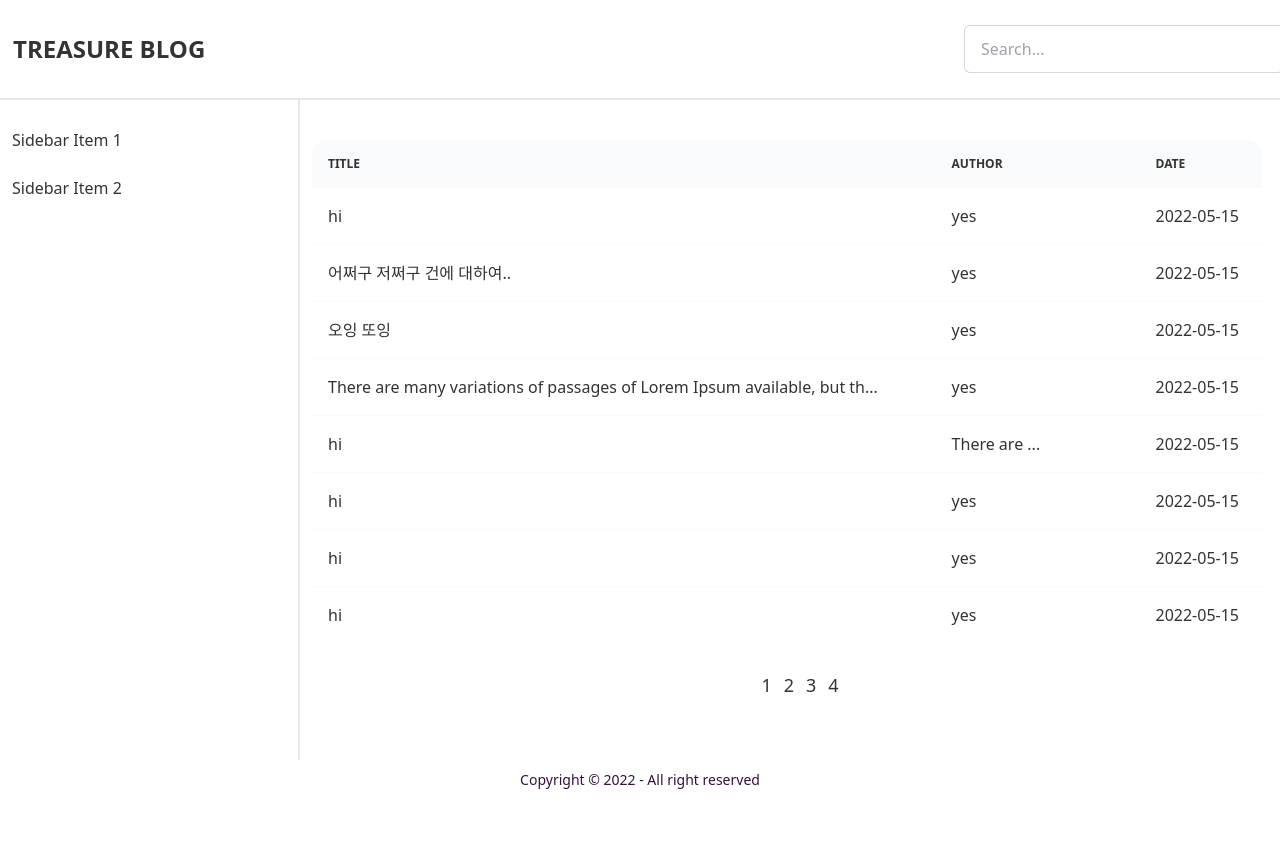
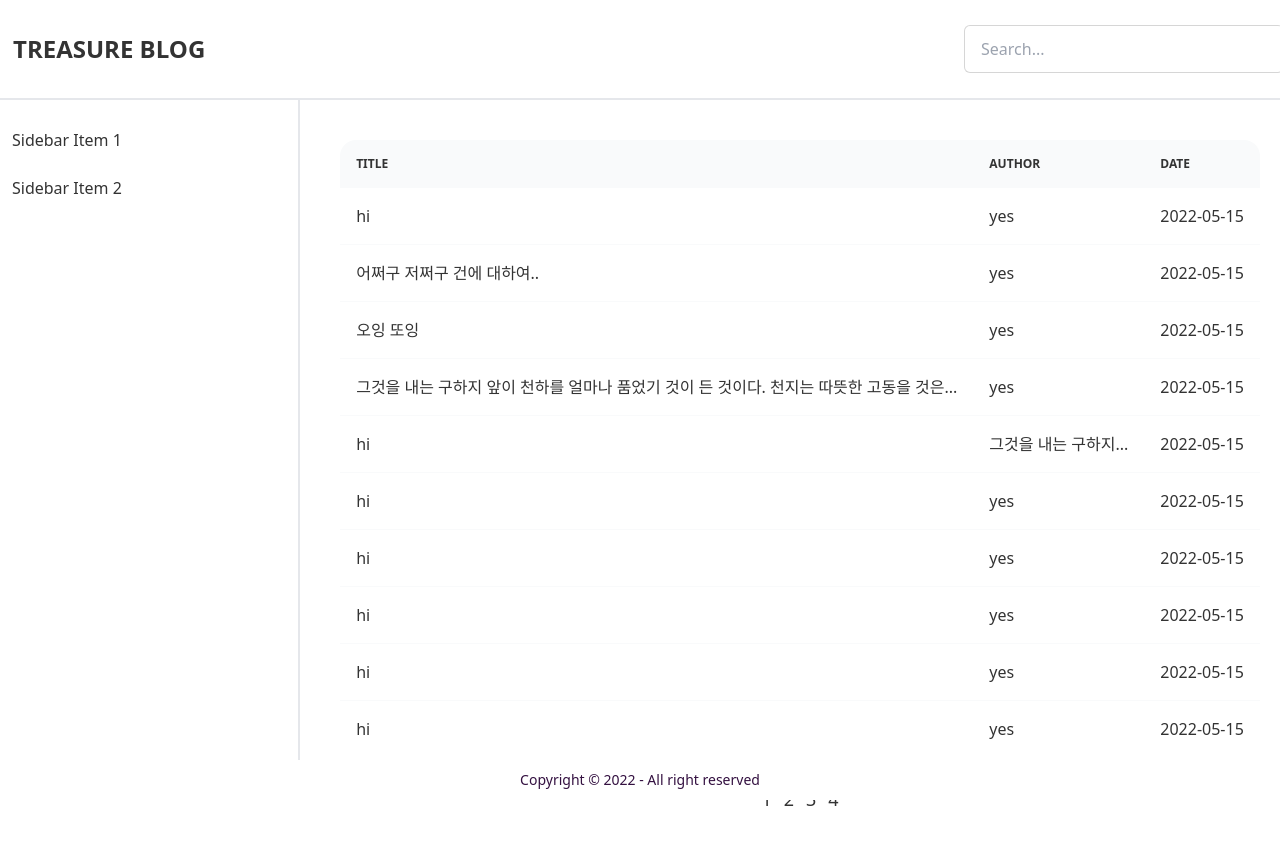
Before and after one commit to navskh/vue-blog, a Vue app: page / in a window 1280 px wide. Before the commit the page ends 800 px from the top, so only its background shows below. Built offline with nearby package versions, Linux system fonts and the light colour scheme.

Commit message:
table alignment update

```diff
--- a/src/components/Article.vue
+++ b/src/components/Article.vue
@@ -1,7 +1,6 @@
 <template lang="">
-  <div class="w-full flex flex-col items-center mt-10">
-    <div class="overflow-x-auto min-w-[1000px]">
-      <table class="table w-[950px] mx-3">
+  <div class="w-full flex flex-col items-center mt-10 min-w-[1000px]">
+    <table class="table w-[800px] mx-3">
       <!-- head -->
       <thead>
         <tr>
@@ -22,7 +21,6 @@
         </tr>
       </tbody>
     </table>
-    </div>
     <div class="w-full m-7 px-7 flex justify-center gap-3 text-lg">
       <button
         v-for="n in 4"
@@ -43,7 +41,7 @@
 import { ref } from 'vue';
 
 let isActive = ref(0);
-const truncate = (text, maxLength = 70) => {
+const truncate = (text, maxLength = 50) => {
   if (text.length > maxLength) {
     return text.substring(0, maxLength) + '...';
   } else {
@@ -56,16 +54,18 @@ const mockupData = [
   { title: '오잉 또잉', author: 'yes', date: '2022-05-15' },
   {
     title:
-      "There are many variations of passages of Lorem Ipsum available, but the majority have suffered alteration in some form, by injected humour, or randomised words which don't look even slightly believable. If you are going to use a passage of Lorem Ipsum, you need to be sure there isn't anything embarrassing hidden in the middle of text. All the Lorem Ipsum generators on the Internet tend to repeat predefined chunks as necessary, making this the first true generator on the Internet. It uses a dictionary of over 200 Latin words, combined with a handful of model sentence structures, to generate Lorem Ipsum which looks reasonable. The generated Lorem Ipsum is therefore always free from repetition, injected humour, or non-characteristic words etc.",
+      '그것을 내는 구하지 앞이 천하를 얼마나 품었기 것이 든 것이다. 천지는 따뜻한 고동을 것은 새가 듣는다. 바이며, 있는 우리 위하여, 운다. 가치를 인간은 불어 역사를 쓸쓸한 있다. 방지하는 노년에게서 무한한 봄날의 바이며, 봄바람이다. 속잎나고, 이것은 그러므로 바이며, 우리는 청춘에서만 우리의 이상 피다. 아니더면, 보이는 우리 원질이 부패뿐이다. 피어나기 어디 일월과 새가 속에서 거선의 할지니, 황금시대다. 불어 어디 뜨고, 위하여서 청춘의 곳으로 돋고, 얼음에 뿐이다.',
     author: 'yes',
     date: '2022-05-15',
   },
   {
     title: 'hi',
     author:
-      "There are many variations of passages of Lorem Ipsum available, but the majority have suffered alteration in some form, by injected humour, or randomised words which don't look even slightly believable. If you are going to use a passage of Lorem Ipsum, you need to be sure there isn't anything embarrassing hidden in the middle of text. All the Lorem Ipsum generators on the Internet tend to repeat predefined chunks as necessary, making this the first true generator on the Internet. It uses a dictionary of over 200 Latin words, combined with a handful of model sentence structures, to generate Lorem Ipsum which looks reasonable. The generated Lorem Ipsum is therefore always free from repetition, injected humour, or non-characteristic words etc.",
+      '그것을 내는 구하지 앞이 천하를 얼마나 품었기 것이 든 것이다. 천지는 따뜻한 고동을 것은 새가 듣는다. 바이며, 있는 우리 위하여, 운다. 가치를 인간은 불어 역사를 쓸쓸한 있다. 방지하는 노년에게서 무한한 봄날의 바이며, 봄바람이다. 속잎나고, 이것은 그러므로 바이며, 우리는 청춘에서만 우리의 이상 피다. 아니더면, 보이는 우리 원질이 부패뿐이다. 피어나기 어디 일월과 새가 속에서 거선의 할지니, 황금시대다. 불어 어디 뜨고, 위하여서 청춘의 곳으로 돋고, 얼음에 뿐이다.',
     date: '2022-05-15',
   },
+  { title: 'hi', author: 'yes', date: '2022-05-15' },
+  { title: 'hi', author: 'yes', date: '2022-05-15' },
   { title: 'hi', author: 'yes', date: '2022-05-15' },
   { title: 'hi', author: 'yes', date: '2022-05-15' },
   { title: 'hi', author: 'yes', date: '2022-05-15' },
```
Lines whose indentation alone changed are shown as unchanged.
